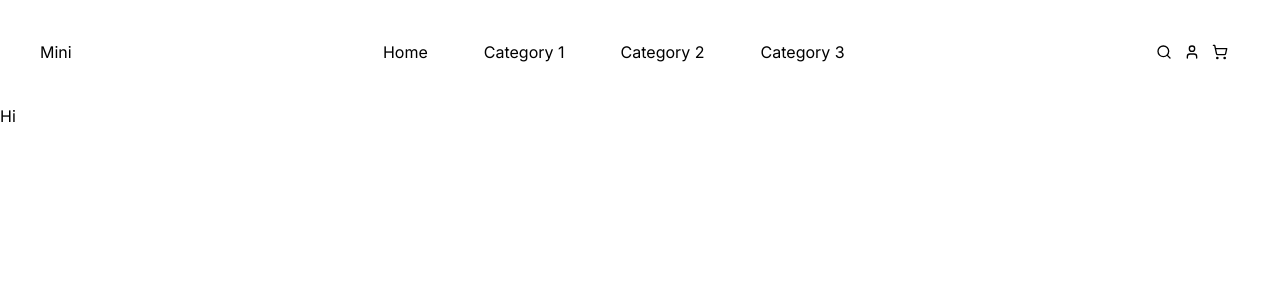
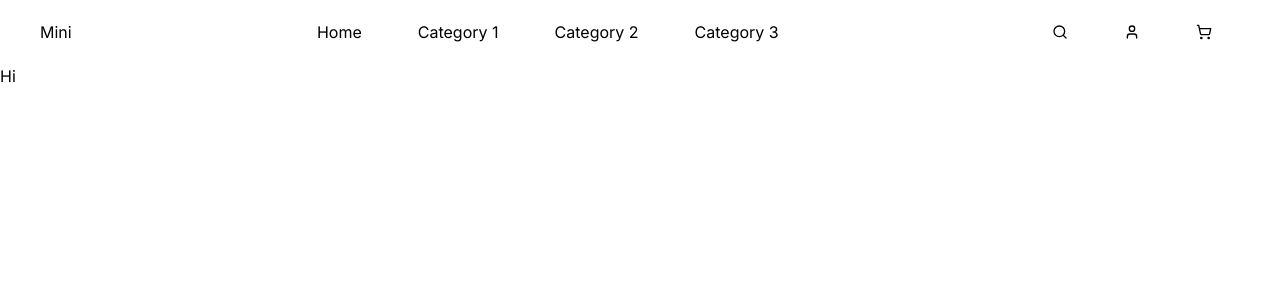
Before and after one commit to anampartho/mini-commerce, a Next.js app: page / in a window 1280 px wide. Shown: the top 300 px of the page. Built offline with nearby package versions, Linux system fonts and the light colour scheme.

Commit message:
Make NavItem block

```diff
--- a/src/components/Navbar/NavItem.tsx
+++ b/src/components/Navbar/NavItem.tsx
@@ -8,7 +8,7 @@ interface NavItem {
 
 const NavItem = ({ href, children }: NavItem) => {
   return (
-    <Link href={href} className="px-1 mx-6">
+    <Link href={href} className="px-1 mx-6 block">
       {children}
     </Link>
   );
```
